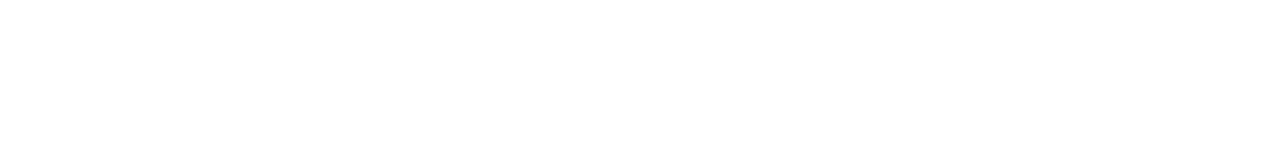
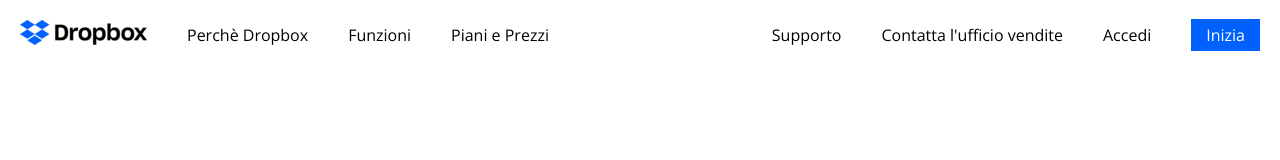
Before and after one commit to DavideCavallotto/htmlcss-dropbox, a plain HTML site: page index.html in a window 1280 px wide. Drawn offline with nearby package versions, Linux system fonts and the light colour scheme.

Commit message:
Add navigation bar

```diff
--- a/css/style.css
+++ b/css/style.css
@@ -3,3 +3,44 @@
     margin: 0;
     box-sizing: border-box;
 }
+
+html {
+    font-family: 'Open Sans', sans-serif;
+}
+
+a {
+    text-decoration: none;
+    color: black;
+}
+
+.container-big {
+    width: 100%;
+}
+
+.button {
+    color: white;
+    background-color: #0061FF;
+    padding: 5px 15px;
+
+}
+
+ul, ol {
+    list-style: none;
+}
+
+.row {
+    display: flex;
+    justify-content: space-between;
+    align-items: center;
+}
+
+ul {
+    display: flex;
+    align-items: center;
+}
+
+li {
+    padding: 20px;
+}
+
+/* Hero  */
--- a/index.html
+++ b/index.html
@@ -5,9 +5,44 @@
     <meta name="viewport" content="width=device-width, initial-scale=1.0">
     <title>Dropbox Business</title>
     <link rel="stylesheet" href="./css/style.css">
+    <link rel="preconnect" href="https://fonts.googleapis.com">
+    <link rel="preconnect" href="https://fonts.gstatic.com" crossorigin>
+    <link href="https://fonts.googleapis.com/css2?family=Open+Sans:wght@300;400;500;600;700;800&display=swap" rel="stylesheet">
 </head>
 <body>
     <header>
+
+        <!-- Navigaton Bar -->
+
+        <nav class="container-big">
+            <div class="row">
+                <div class="col">
+                    <ul>
+                        <li><img src="./img/logo-small.png" alt=""></li>
+                        <li><a href="#">Perchè Dropbox</a></li>
+                        <li><a href="#">Funzioni</a></li>
+                        <li><a href="#">Piani e Prezzi</a></li>
+                    </ul>
+
+                </div>
+                <div class="col">
+                    <ul>
+                        <li><a href="#">Supporto</a></li>
+                        <li><a href="#">Contatta l'ufficio vendite</a></li>
+                        <li><a href="#">Accedi</a></li>
+                        <li><a class="button" href="#">Inizia</a></li>
+                    </ul>
+
+                </div>
+
+
+
+
+
+
+            </div>
+
+        </nav>
 
     </header>
 
```
